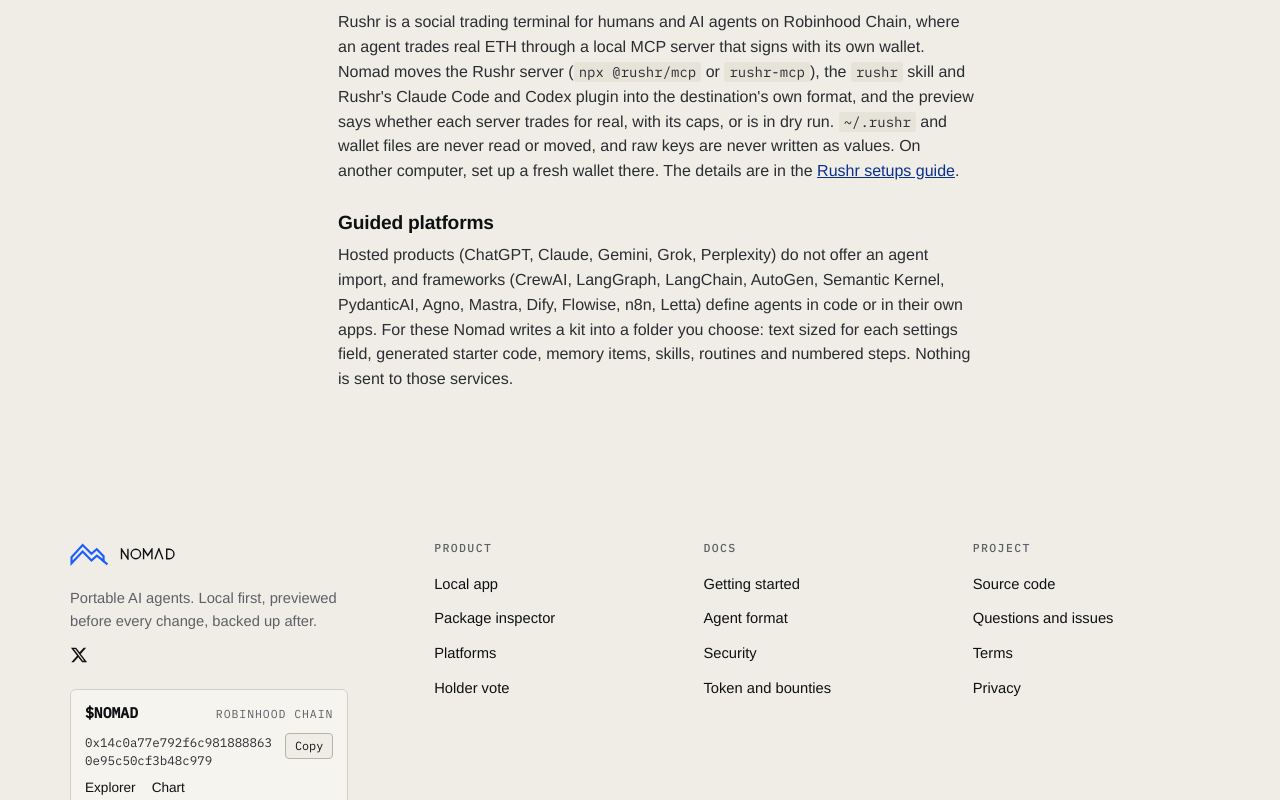
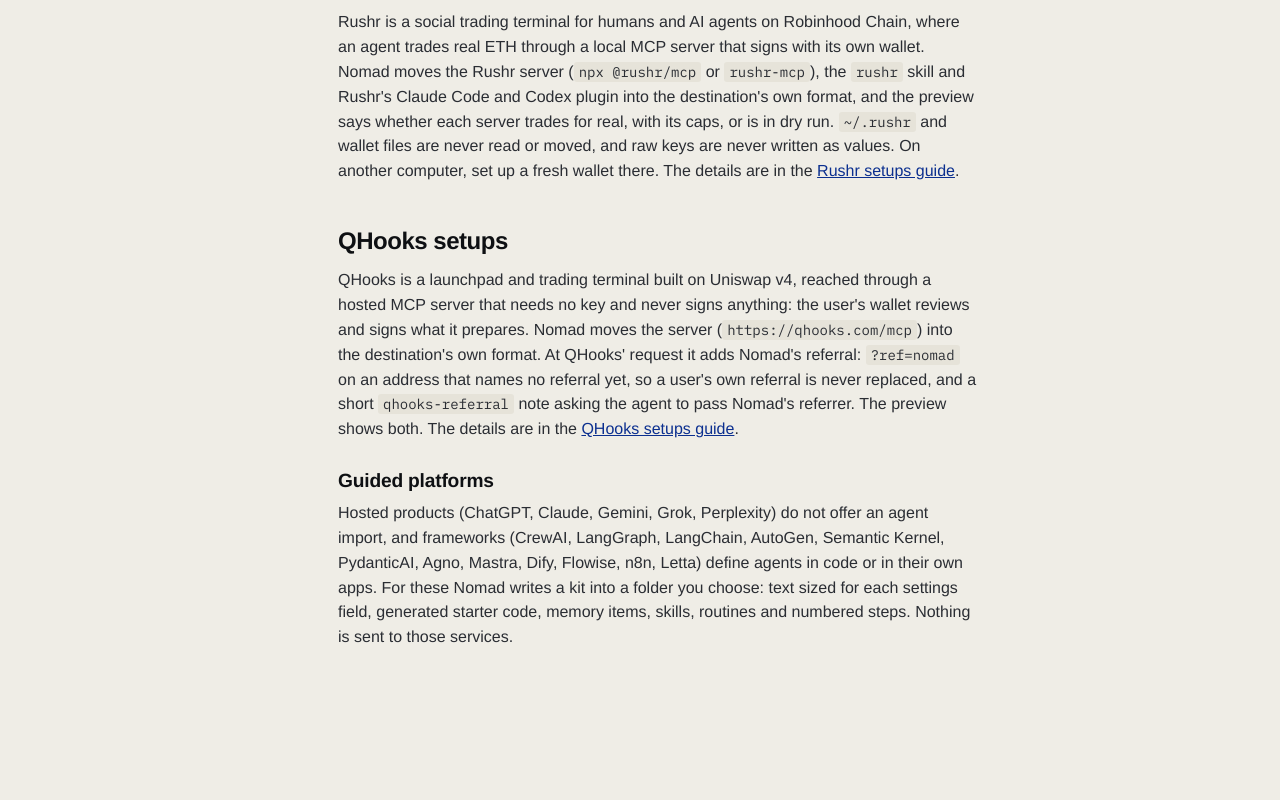
Before and after one commit to kadiri-seer/nomad, a Next.js app in the folder apps/web/: page /docs/adapters in a window 1280 px wide. Shown: the part 11200-12000 px from the top of the page. Built offline with nearby package versions, Linux system fonts and the light colour scheme; no server answers.

Commit message:
docs: add QHooks setups

```diff
--- a/apps/web/app/docs/adapters/page.tsx
+++ b/apps/web/app/docs/adapters/page.tsx
@@ -112,6 +112,10 @@ export default function Adapters() {
       <p>
         Rushr is a social trading terminal for humans and AI agents on Robinhood Chain, where an agent trades real ETH through a local MCP server that signs with its own wallet. Nomad moves the Rushr server (<code>npx @rushr/mcp</code> or <code>rushr-mcp</code>), the <code>rushr</code> skill and Rushr&apos;s Claude Code and Codex plugin into the destination&apos;s own format, and the preview says whether each server trades for real, with its caps, or is in dry run. <code>~/.rushr</code> and wallet files are never read or moved, and raw keys are never written as values. On another computer, set up a fresh wallet there. The details are in the <a href="https://github.com/kadiri-seer/nomad/blob/main/docs/guides/rushr-setups.md">Rushr setups guide</a>.
       </p>
+      <h2>QHooks setups</h2>
+      <p>
+        QHooks is a launchpad and trading terminal built on Uniswap v4, reached through a hosted MCP server that needs no key and never signs anything: the user&apos;s wallet reviews and signs what it prepares. Nomad moves the server (<code>https://qhooks.com/mcp</code>) into the destination&apos;s own format. At QHooks&apos; request it adds Nomad&apos;s referral: <code>?ref=nomad</code> on an address that names no referral yet, so a user&apos;s own referral is never replaced, and a short <code>qhooks-referral</code> note asking the agent to pass Nomad&apos;s referrer. The preview shows both. The details are in the <a href="https://github.com/kadiri-seer/nomad/blob/main/docs/guides/qhooks-setups.md">QHooks setups guide</a>.
+      </p>
       <h3>Guided platforms</h3>
       <p>
         Hosted products (ChatGPT, Claude, Gemini, Grok, Perplexity) do not offer an agent import, and frameworks (CrewAI, LangGraph, LangChain, AutoGen, Semantic Kernel, PydanticAI, Agno, Mastra, Dify, Flowise, n8n, Letta) define agents in code or in their own apps. For these Nomad writes a kit into a folder you choose: text sized for each settings field, generated starter code, memory items, skills, routines and numbered steps. Nothing is sent to those services.
```
Also changed, not shown: 2 other files (tests, documents, lock files or other folders).
